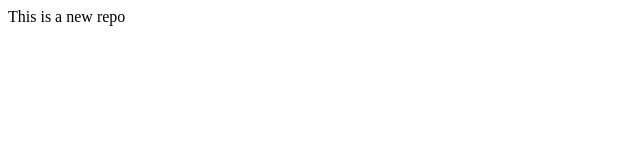
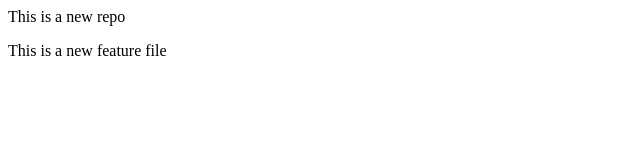
Before and after one commit to sohamcdgp/Local_Repo, a plain HTML site: page index.html in a window 1280 px wide. Shown: the whole page, without its empty margins (0-640 px from the left). Drawn offline with Linux system fonts and the light colour scheme.

Commit message:
Add new change

```diff
--- a/index.html
+++ b/index.html
@@ -1 +1,2 @@
 <p>This is a new repo</p>
+<p>This is a new feature file</p>
```
